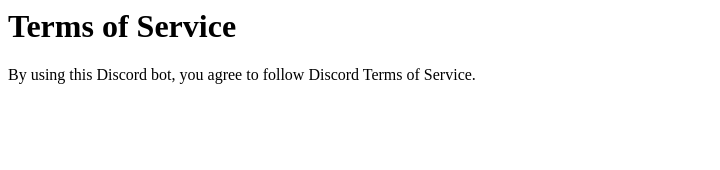
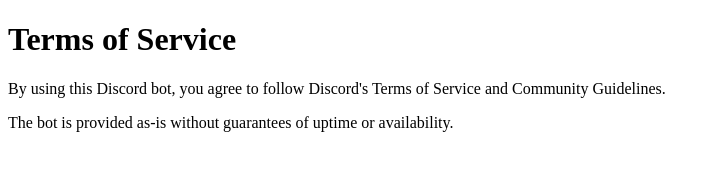
Before and after one commit to lass121/discord-bot, a website: page terms.html in a window 1280 px wide. Shown: the whole page, without its empty margins (0-720 px from the left). Drawn offline with Linux system fonts and the light colour scheme.

Commit message:
Update terms.html

```diff
--- a/terms.html
+++ b/terms.html
@@ -1,2 +1,11 @@
-<h1>Terms of Service</h1>
-<p>By using this Discord bot, you agree to follow Discord Terms of Service.</p>
+<!DOCTYPE html>
+<html>
+<head>
+  <title>Terms of Service</title>
+</head>
+<body>
+  <h1>Terms of Service</h1>
+  <p>By using this Discord bot, you agree to follow Discord's Terms of Service and Community Guidelines.</p>
+  <p>The bot is provided as-is without guarantees of uptime or availability.</p>
+</body>
+</html>
```
